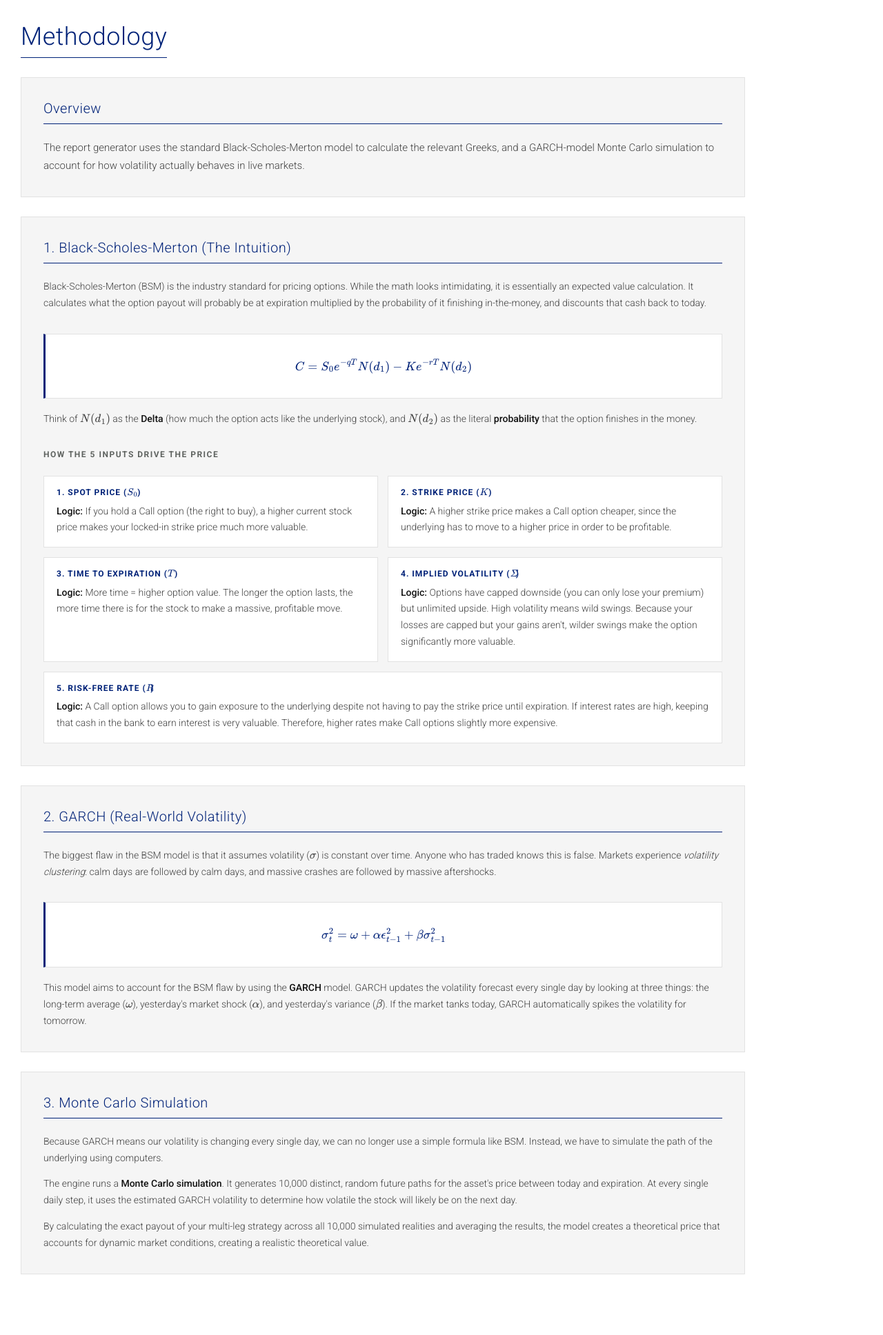
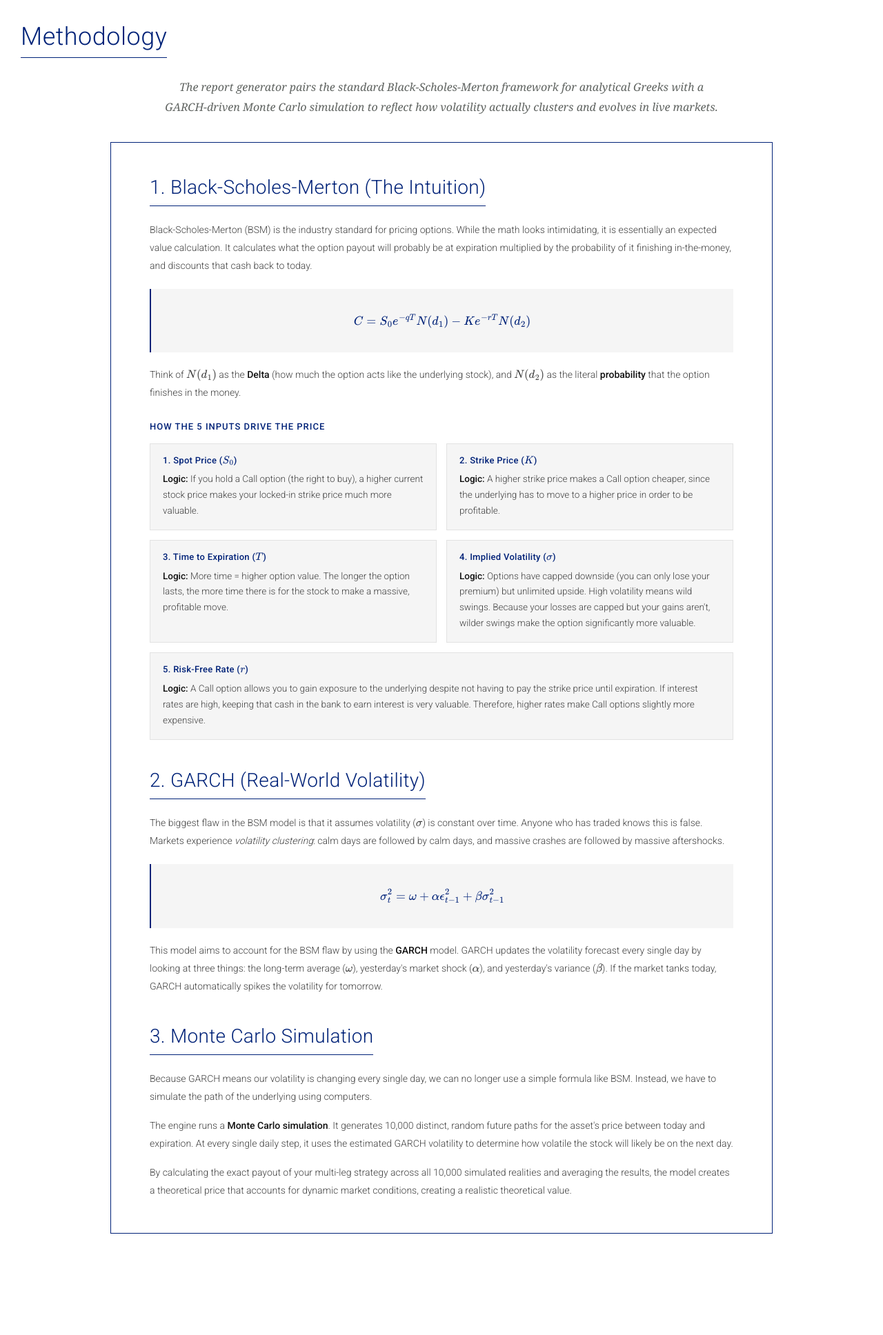
Before and after one commit to SuhasProjects/AMG-Models, a Flask app: page /methodology in a window 1280 px wide. Shown: the part 128-2064 px from the top of the page at 69% size. After the commit the page ends 1917 px from the top, so only its background shows below. Run offline with Flask 3, Linux system fonts and the light colour scheme; some libraries are stand-ins or nearby versions.

Commit message:
Match methodology page to psuamg.com Who We Are layout and add .gitignore

```diff
--- a/templates/methodology.html
+++ b/templates/methodology.html
@@ -11,29 +11,71 @@
 <script id="MathJax-script" async src="https://cdn.jsdelivr.net/npm/mathjax@3/es5/tex-mml-chtml.js"></script>
 
 <style>
-    .methodology-wrap {
-        max-width: 1050px;
+    .amg-editorial-intro {
+        max-width: 820px;
+        margin: 0 auto 36px auto;
+        text-align: center;
+        font-family: 'Georgia', serif;
+        font-style: italic;
+        font-size: 16px;
+        line-height: 1.8;
+        color: #5f6360;
     }
-    .text-content {
-        color: var(--text-primary);
-        line-height: 1.7;
+    .amg-framed-box {
+        max-width: 960px;
+        margin: 0 auto 48px auto;
+        background-color: #ffffff;
+        border: 1px solid var(--amg-navy);
+        padding: 48px 56px;
+    }
+    @media (max-width: 768px) {
+        .amg-framed-box {
+            padding: 28px 22px;
+        }
+    }
+    .amg-section {
+        margin-bottom: 42px;
+    }
+    .amg-section:last-child {
+        margin-bottom: 0;
+    }
+    .amg-section-title {
+        font-family: 'Roboto', 'Assistant', sans-serif;
+        font-size: 28px;
+        font-weight: 300;
+        color: var(--amg-navy);
+        letter-spacing: 0.3px;
+        margin-bottom: 22px;
+        padding-bottom: 10px;
+        border-bottom: 1.5px solid var(--amg-navy);
+        display: inline-block;
+        text-transform: none;
+    }
+    .amg-subheading {
+        font-family: 'Roboto', 'Assistant', sans-serif;
+        font-size: 13px;
+        font-weight: 500;
+        letter-spacing: 1px;
+        text-transform: uppercase;
+        color: var(--amg-navy);
+        margin: 26px 0 14px 0;
+    }
+    .amg-body {
+        color: #414141;
+        line-height: 1.85;
         font-size: 14px;
         font-weight: 300;
-        margin-bottom: 14px;
+        margin-bottom: 16px;
     }
-    .text-content:last-child {
-        margin-bottom: 0;
-    }
-    .text-content strong {
+    .amg-body strong {
         font-weight: 500;
         color: #111111;
     }
     .math-block {
-        background-color: #ffffff;
+        background-color: #f5f5f5;
         padding: 18px 22px;
-        border: 1px solid var(--border-gray);
-        border-left: 3px solid var(--amg-navy);
-        margin: 18px 0;
+        border-left: 2px solid var(--amg-navy);
+        margin: 20px 0;
         overflow-x: auto;
         font-size: 15px;
         color: var(--amg-navy);
@@ -42,7 +84,7 @@
         display: grid;
         grid-template-columns: 1fr;
         gap: 14px;
-        margin-top: 14px;
+        margin-top: 12px;
     }
     @media (min-width: 768px) {
         .input-grid {
@@ -50,7 +92,7 @@
         }
     }
     .input-card {
-        background-color: #ffffff;
+        background-color: #f5f5f5;
         border: 1px solid var(--border-gray);
         padding: 16px 18px;
     }
@@ -58,25 +100,27 @@
         margin-top: 0;
         margin-bottom: 8px;
         color: var(--amg-navy);
-        font-size: 12px;
-        font-weight: 600;
-        letter-spacing: 1px;
-        text-transform: uppercase;
+        font-size: 13px;
+        font-weight: 500;
+        letter-spacing: 0.3px;
+        text-transform: none;
+    }
+    .input-card .amg-body {
+        margin-bottom: 0;
+        font-size: 13.5px;
+        line-height: 1.7;
     }
 </style>
 
-<div class="methodology-wrap">
-    <div class="card">
-        <h2>Overview</h2>
-        <p class="text-content" style="font-size: 15px;">
-            The report generator uses the standard Black-Scholes-Merton model to calculate the relevant Greeks, and a GARCH-model Monte Carlo simulation to account for how volatility actually behaves in live markets.
-        </p>
-    </div>
+<p class="amg-editorial-intro">
+    The report generator pairs the standard Black-Scholes-Merton framework for analytical Greeks with a GARCH-driven Monte Carlo simulation to reflect how volatility actually clusters and evolves in live markets.
+</p>
 
+<div class="amg-framed-box">
     <!-- Section 1: BSM -->
-    <div class="card">
-        <h2>1. Black-Scholes-Merton (The Intuition)</h2>
-        <p class="text-content">
+    <div class="amg-section">
+        <h2 class="amg-section-title">1. Black-Scholes-Merton (The Intuition)</h2>
+        <p class="amg-body">
             Black-Scholes-Merton (BSM) is the industry standard for pricing options. While the math looks intimidating, it is essentially an expected value calculation. It calculates what the option payout will probably be at expiration multiplied by the probability of it finishing in-the-money, and discounts that cash back to today.
         </p>
 
@@ -84,39 +128,39 @@
             $$ C = S_0 e^{-qT} N(d_1) - K e^{-rT} N(d_2) $$
         </div>
 
-        <p class="text-content">
+        <p class="amg-body">
             Think of $N(d_1)$ as the <strong>Delta</strong> (how much the option acts like the underlying stock), and $N(d_2)$ as the literal <strong>probability</strong> that the option finishes in the money.
         </p>
 
-        <h4>How The 5 Inputs Drive the Price</h4>
+        <div class="amg-subheading">How The 5 Inputs Drive the Price</div>
         <div class="input-grid">
             <div class="input-card">
                 <h4>1. Spot Price ($S_0$)</h4>
-                <p class="text-content"><strong>Logic:</strong> If you hold a Call option (the right to buy), a higher current stock price makes your locked-in strike price much more valuable.</p>
+                <p class="amg-body"><strong>Logic:</strong> If you hold a Call option (the right to buy), a higher current stock price makes your locked-in strike price much more valuable.</p>
             </div>
             <div class="input-card">
                 <h4>2. Strike Price ($K$)</h4>
-                <p class="text-content"><strong>Logic:</strong> A higher strike price makes a Call option cheaper, since the underlying has to move to a higher price in order to be profitable.</p>
+                <p class="amg-body"><strong>Logic:</strong> A higher strike price makes a Call option cheaper, since the underlying has to move to a higher price in order to be profitable.</p>
             </div>
             <div class="input-card">
                 <h4>3. Time to Expiration ($T$)</h4>
-                <p class="text-content"><strong>Logic:</strong> More time = higher option value. The longer the option lasts, the more time there is for the stock to make a massive, profitable move.</p>
+                <p class="amg-body"><strong>Logic:</strong> More time = higher option value. The longer the option lasts, the more time there is for the stock to make a massive, profitable move.</p>
             </div>
             <div class="input-card">
                 <h4>4. Implied Volatility ($\sigma$)</h4>
-                <p class="text-content"><strong>Logic:</strong> Options have capped downside (you can only lose your premium) but unlimited upside. High volatility means wild swings. Because your losses are capped but your gains aren't, wilder swings make the option significantly more valuable.</p>
+                <p class="amg-body"><strong>Logic:</strong> Options have capped downside (you can only lose your premium) but unlimited upside. High volatility means wild swings. Because your losses are capped but your gains aren't, wilder swings make the option significantly more valuable.</p>
             </div>
             <div class="input-card" style="grid-column: 1 / -1;">
                 <h4>5. Risk-Free Rate ($r$)</h4>
-                <p class="text-content"><strong>Logic:</strong> A Call option allows you to gain exposure to the underlying despite not having to pay the strike price until expiration. If interest rates are high, keeping that cash in the bank to earn interest is very valuable. Therefore, higher rates make Call options slightly more expensive.</p>
+                <p class="amg-body"><strong>Logic:</strong> A Call option allows you to gain exposure to the underlying despite not having to pay the strike price until expiration. If interest rates are high, keeping that cash in the bank to earn interest is very valuable. Therefore, higher rates make Call options slightly more expensive.</p>
             </div>
         </div>
     </div>
 
     <!-- Section 2: GARCH -->
-    <div class="card">
-        <h2>2. GARCH (Real-World Volatility)</h2>
-        <p class="text-content">
+    <div class="amg-section">
+        <h2 class="amg-section-title">2. GARCH (Real-World Volatility)</h2>
+        <p class="amg-body">
             The biggest flaw in the BSM model is that it assumes volatility ($\sigma$) is constant over time. Anyone who has traded knows this is false. Markets experience <em>volatility clustering</em>: calm days are followed by calm days, and massive crashes are followed by massive aftershocks.
         </p>
 
@@ -124,21 +168,21 @@
             $$ \sigma_t^2 = \omega + \alpha \epsilon_{t-1}^2 + \beta \sigma_{t-1}^2 $$
         </div>
 
-        <p class="text-content">
+        <p class="amg-body">
             This model aims to account for the BSM flaw by using the <strong>GARCH</strong> model. GARCH updates the volatility forecast every single day by looking at three things: the long-term average ($\omega$), yesterday's market shock ($\alpha$), and yesterday's variance ($\beta$). If the market tanks today, GARCH automatically spikes the volatility for tomorrow.
         </p>
     </div>
 
     <!-- Section 3: Monte Carlo -->
-    <div class="card">
-        <h2>3. Monte Carlo Simulation</h2>
-        <p class="text-content">
+    <div class="amg-section">
+        <h2 class="amg-section-title">3. Monte Carlo Simulation</h2>
+        <p class="amg-body">
             Because GARCH means our volatility is changing every single day, we can no longer use a simple formula like BSM. Instead, we have to simulate the path of the underlying using computers.
         </p>
-        <p class="text-content">
+        <p class="amg-body">
             The engine runs a <strong>Monte Carlo simulation</strong>. It generates 10,000 distinct, random future paths for the asset's price between today and expiration. At every single daily step, it uses the estimated GARCH volatility to determine how volatile the stock will likely be on the next day.
         </p>
-        <p class="text-content">
+        <p class="amg-body" style="margin-bottom: 0;">
             By calculating the exact payout of your multi-leg strategy across all 10,000 simulated realities and averaging the results, the model creates a theoretical price that accounts for dynamic market conditions, creating a realistic theoretical value.
         </p>
     </div>
```
Also changed, not shown: 1 other file.
